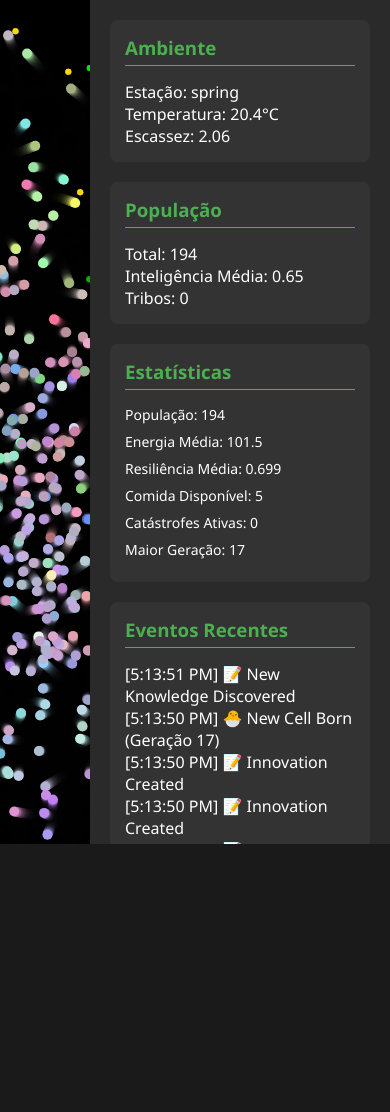
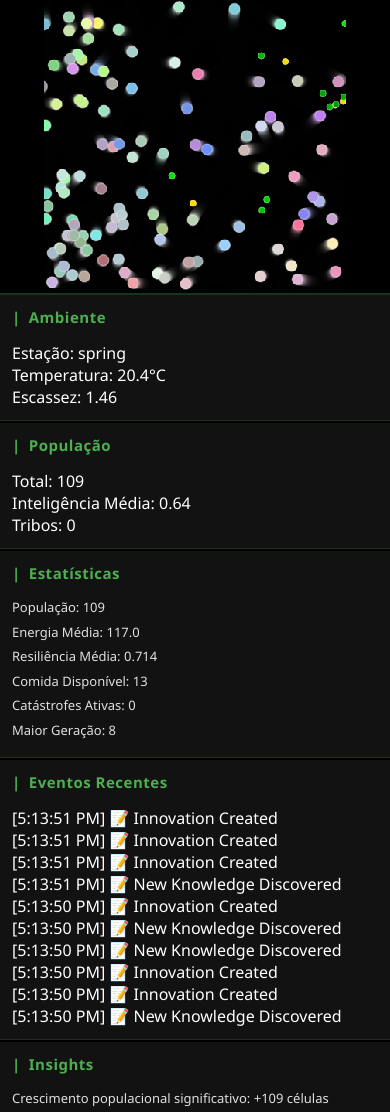
Before and after one commit to VictorDron/LifeReal, a plain HTML site: page index.html in a window 390 px wide. Shown: the top 1112 px of the page. Before the commit the page ends 844 px from the top, so only its background shows below. Drawn offline with Linux system fonts and the light colour scheme.

Commit message:
feat: melhorar visualização mobile com células mais visíveis e layout otimizado

```diff
--- a/index.html
+++ b/index.html
@@ -2,7 +2,7 @@
 <html lang="pt-BR">
 <head>
   <meta charset="UTF-8">
-  <meta name="viewport" content="width=device-width, initial-scale=1.0">
+  <meta name="viewport" content="width=device-width, initial-scale=1.0, maximum-scale=1.0, user-scalable=no">
   <title>Simulação de Ecossistema Complexo</title>
   <link rel="stylesheet" href="style.css">
 </head>
--- a/simulation.js
+++ b/simulation.js
@@ -1,5 +1,6 @@
 // Configura o canvas e estatísticas
 let canvas, ctx;
+let isMobile = window.innerWidth <= 768;
 
 function initCanvas() {
   try {
@@ -15,8 +16,14 @@ function initCanvas() {
 
     // Ajusta o tamanho do canvas
     function resizeCanvas() {
-      canvas.width = window.innerWidth - 300; // Subtrai a largura do painel de estatísticas
-      canvas.height = window.innerHeight;
+      isMobile = window.innerWidth <= 768;
+      if (isMobile) {
+        canvas.width = window.innerWidth;
+        canvas.height = window.innerHeight * 0.45; // 45% da altura da tela
+      } else {
+        canvas.width = window.innerWidth - 300; // Subtrai a largura do painel de estatísticas
+        canvas.height = window.innerHeight;
+      }
     }
 
     // Ajusta o tamanho inicial
@@ -144,7 +151,7 @@ class Cell {
     this.metabolismRate = metabolismRate !== undefined ? metabolismRate : rand(0.02, 0.08);
     this.energy = 150;
     this.age = 0;
-    this.radius = 5;
+    this.radius = isMobile ? 7 : 5; // Tamanho maior em dispositivos móveis
     this.dx = rand(-1, 1);
     this.dy = rand(-1, 1);
     this.reproCooldown = 0;
@@ -240,10 +247,20 @@ class Cell {
   }
 
   draw(ctx) {
+    // Desenha a célula com um brilho para melhor visibilidade
     ctx.beginPath();
     ctx.arc(this.x, this.y, this.radius, 0, Math.PI * 2);
     ctx.fillStyle = `rgb(${this.genes.r}, ${this.genes.g}, ${this.genes.b})`;
     ctx.fill();
+
+    // Adiciona brilho para melhor visibilidade em dispositivos móveis
+    if (isMobile) {
+      ctx.beginPath();
+      ctx.arc(this.x, this.y, this.radius, 0, Math.PI * 2);
+      ctx.strokeStyle = `rgba(255, 255, 255, 0.3)`;
+      ctx.lineWidth = 1.5;
+      ctx.stroke();
+    }
   }
 
   think() {
@@ -376,7 +393,7 @@ class Food {
     this.x = x;
     this.y = y;
     this.energy = rand(30, 50);
-    this.radius = 3;
+    this.radius = isMobile ? 4 : 3; // Tamanho maior em dispositivos móveis
     this.type = Math.random() < 0.3 ? 'special' : 'normal';
     this.color = this.type === 'special' ?
       `rgb(255, 215, 0)` : // Dourado para comida especial
@@ -388,6 +405,15 @@ class Food {
     ctx.arc(this.x, this.y, this.radius, 0, Math.PI * 2);
     ctx.fillStyle = this.color;
     ctx.fill();
+
+    // Adiciona brilho para melhor visibilidade em dispositivos móveis
+    if (isMobile) {
+      ctx.beginPath();
+      ctx.arc(this.x, this.y, this.radius, 0, Math.PI * 2);
+      ctx.strokeStyle = `rgba(255, 255, 255, 0.3)`;
+      ctx.lineWidth = 1;
+      ctx.stroke();
+    }
   }
 }
 
--- a/style.css
+++ b/style.css
@@ -19,6 +19,8 @@ body {
 canvas {
     background-color: #000000;
     flex-grow: 1;
+    image-rendering: pixelated;
+    image-rendering: crisp-edges;
 }
 
 .sidebar {
@@ -111,3 +113,156 @@ canvas {
 #events-panel p {
     animation: fadeIn 0.3s ease-out;
 }
+
+/* Media Queries para dispositivos móveis */
+@media screen and (max-width: 768px) {
+    body {
+        overflow: auto;
+        background-color: #000000;
+        color: #ffffff;
+        font-family: 'Segoe UI', Tahoma, Geneva, Verdana, sans-serif;
+        height: 100%;
+    }
+
+    .container {
+        flex-direction: column;
+        height: auto;
+        max-width: 100%;
+        padding: 0;
+        gap: 0;
+    }
+
+    canvas {
+        width: 100%;
+        height: 45vh;
+        min-height: 250px;
+        border-radius: 0;
+        box-shadow: none;
+        margin: 0;
+        border-bottom: 2px solid rgba(76, 175, 80, 0.3);
+        object-fit: contain;
+        image-rendering: pixelated;
+        image-rendering: crisp-edges;
+        touch-action: manipulation;
+    }
+
+    .sidebar {
+        width: 100%;
+        display: flex;
+        flex-direction: column;
+        gap: 2px;
+        background-color: transparent;
+        padding: 0;
+        max-height: none;
+    }
+
+    .panel {
+        background-color: rgba(20, 20, 20, 0.95);
+        border-radius: 0;
+        padding: 15px;
+        margin: 0;
+        box-shadow: none;
+        border: none;
+        border-bottom: 1px solid rgba(76, 175, 80, 0.2);
+    }
+
+    .panel h3 {
+        color: #4CAF50;
+        font-size: 15px;
+        margin-bottom: 10px;
+        border-bottom: none;
+        display: flex;
+        align-items: center;
+        gap: 8px;
+        letter-spacing: 0.5px;
+    }
+
+    .panel h3::before {
+        content: '|';
+        color: #4CAF50;
+        font-weight: bold;
+    }
+
+    #environment-stats,
+    #population-stats,
+    #stats-panel,
+    #events-panel,
+    #controls,
+    #insights,
+    #legend {
+        width: 100%;
+    }
+
+    #stats-panel p,
+    #events-panel p,
+    #environment-stats p,
+    #population-stats p,
+    #insights p {
+        font-size: 13px;
+        line-height: 1.5;
+        color: #e0e0e0;
+        margin: 5px 0;
+    }
+
+    #events-panel {
+        max-height: none;
+    }
+
+    #events-panel p {
+        background-color: rgba(40, 40, 40, 0.5);
+        padding: 8px 10px;
+        margin: 5px 0;
+        border-radius: 4px;
+        border-left: 2px solid #4CAF50;
+    }
+
+    #controls button {
+        background-color: rgba(76, 175, 80, 0.2);
+        border: 1px solid rgba(76, 175, 80, 0.7);
+        color: #ffffff;
+        padding: 12px;
+        font-size: 13px;
+        font-weight: 500;
+        margin: 4px 0;
+        border-radius: 4px;
+        transition: all 0.2s ease;
+    }
+
+    #controls button:active {
+        background-color: rgba(76, 175, 80, 0.8);
+    }
+
+    #legend p {
+        font-size: 13px;
+        padding: 4px 0;
+        margin: 0;
+        display: inline-block;
+        width: 50%;
+    }
+
+    /* Ocultar barra de rolagem, mas manter funcionalidade */
+    ::-webkit-scrollbar {
+        width: 0px;
+    }
+}
+
+/* Ajustes para telas muito pequenas */
+@media screen and (max-width: 480px) {
+    canvas {
+        height: 35vh;
+    }
+
+    .panel {
+        padding: 12px;
+    }
+
+    #controls button {
+        padding: 12px 8px;
+        font-size: 12px;
+    }
+
+    #legend p {
+        width: 100%;
+        display: block;
+    }
+}
```
